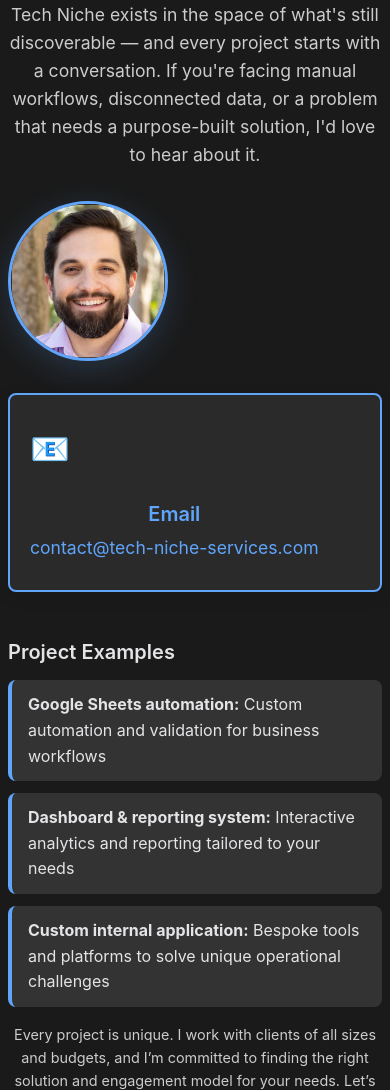
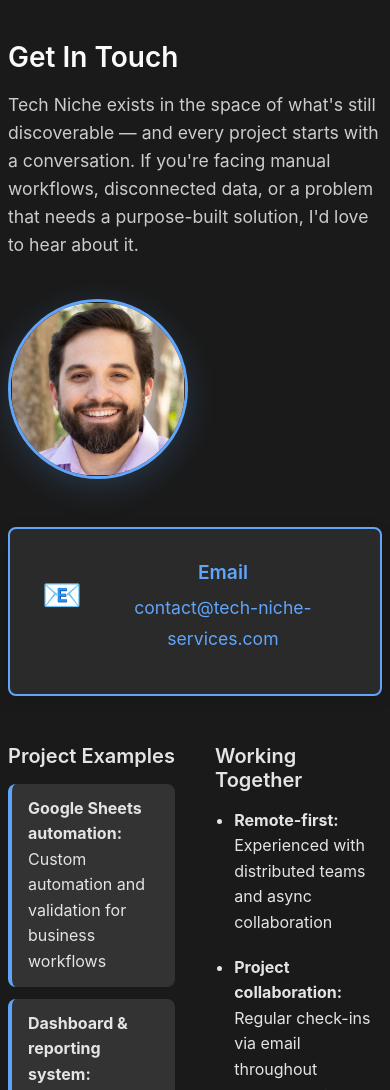
Before and after one commit to SheldonKCalicott/techniche-services, a website: page contact.html in a window 390 px wide. Shown: the part 384-1474 px from the top of the page. Drawn offline with Linux system fonts and the light colour scheme.

Commit message:
Improve mobile responsiveness across site and contact page

```diff
--- a/contact.html
+++ b/contact.html
@@ -65,31 +65,29 @@
         <!-- Contact Information -->
         <section class="section">
             <div class="container">
-                <div class="contact-main contact-main-wide">
-                    <div class="contact-header-block">
-                        <h2>Get In Touch</h2>
-                        <p class="contact-intro">Tech Niche exists in the space of what's still discoverable — and every project starts with a conversation. If you're facing manual workflows, disconnected data, or a problem that needs a purpose-built solution, I'd love to hear about it.</p>
-                    </div>
+                <div class="contact-main contact-page-main">
+                    <h2 class="contact-section-title">Get In Touch</h2>
+                    <p class="contact-intro contact-section-intro">Tech Niche exists in the space of what's still discoverable — and every project starts with a conversation. If you're facing manual workflows, disconnected data, or a problem that needs a purpose-built solution, I'd love to hear about it.</p>
 
-                    <div class="contact-primary-row">
-                        <div class="contact-photo-block">
+                    <div class="contact-hero-row">
+                        <div class="contact-portrait-wrap">
                             <picture>
                                 <source srcset="images/headshot.webp" type="image/webp">
-                                <img src="images/headshot.jpg" alt="Sheldon Calicott - Tech-Niche Services" class="contact-photo">
+                                <img src="images/headshot.jpg" alt="Sheldon Calicott - Tech-Niche Services" class="contact-portrait">
                             </picture>
                         </div>
-                        <div class="contact-email-column">
-                            <div class="contact-method primary contact-email-card">
+                        <div class="contact-tile-wrap">
+                            <div class="contact-method primary contact-email-tile">
                                 <div class="method-icon contact-email-icon">📧</div>
-                                <div class="method-content contact-email-content">
-                                    <h3>Email</h3>
-                                    <p><a href="mailto:contact@tech-niche-services.com?subject=Project%20Inquiry">contact@tech-niche-services.com</a></p>
+                                <div class="method-content">
+                                    <h3 class="contact-email-title">Email</h3>
+                                    <p class="contact-email-address"><a href="mailto:contact@tech-niche-services.com?subject=Project%20Inquiry">contact@tech-niche-services.com</a></p>
                                 </div>
                             </div>
                         </div>
                     </div>
 
-                    <div class="contact-sections">
+                    <div class="contact-sections contact-sections-grid">
                         <div class="contact-projects">
                             <h3>Project Examples</h3>
                             <div class="pricing-tiers">
@@ -97,7 +95,7 @@
                                 <div class="tier"><strong>Dashboard & reporting system:</strong> Interactive analytics and reporting tailored to your needs</div>
                                 <div class="tier"><strong>Custom internal application:</strong> Bespoke tools and platforms to solve unique operational challenges</div>
                             </div>
-                            <p class="pricing-note contact-pricing-note">Every project is unique. I work with clients of all sizes and budgets, and I’m committed to finding the right solution and engagement model for your needs. Let’s connect to discuss what’s possible for your situation.</p>
+                            <p class="pricing-note" style="font-size:0.95rem;color:#a1a1aa;">Every project is unique. I work with clients of all sizes and budgets, and I’m committed to finding the right solution and engagement model for your needs. Let’s connect to discuss what’s possible for your situation.</p>
                         </div>
                         <div class="contact-working">
                             <h3>Working Together</h3>
--- a/styles.css
+++ b/styles.css
@@ -14,6 +14,7 @@
     line-height: 1.6;
     color: #e4e4e7;
     background-color: #1a1a1a;
+    overflow-x: hidden;
 }
 
 /* Performance Optimizations */
@@ -848,6 +849,8 @@
 
     .nav-links {
         gap: 1.5rem;
+        flex-wrap: wrap;
+        justify-content: center;
     }
 
     .hero {
@@ -921,6 +924,50 @@
         gap: 1.5rem;
     }
 
+    .page-hero {
+        padding: 2.5rem 0 1.75rem 0;
+    }
+
+    .page-hero p {
+        font-size: 1.05rem;
+    }
+
+    .contact-page-main {
+        max-width: 100%;
+    }
+
+    .contact-section-title,
+    .contact-section-intro {
+        text-align: center;
+    }
+
+    .contact-hero-row {
+        justify-content: center;
+        margin: 2rem 0;
+        gap: 1.5rem;
+    }
+
+    .contact-tile-wrap {
+        flex-basis: 100%;
+        max-width: 100%;
+    }
+
+    .contact-email-tile {
+        padding: 1.75rem 1.25rem;
+    }
+
+    .contact-sections-grid {
+        grid-template-columns: 1fr;
+        gap: 1.75rem;
+        max-width: 100%;
+    }
+
+    .quick-contact-grid,
+    .availability-grid,
+    .interest-areas {
+        grid-template-columns: 1fr;
+    }
+
     .section {
         padding: 3rem 0;
     }
@@ -938,6 +985,14 @@
         gap: 1rem;
     }
 
+    .nav-brand a {
+        gap: 0.5rem;
+    }
+
+    .nav-brand .nav-title {
+        font-size: 1rem;
+    }
+
     .hero-content {
         text-align: center;
     }
@@ -966,6 +1021,31 @@
 
     .contact-card {
         padding: 1.5rem;
+    }
+
+    .page-hero h1 {
+        font-size: 1.75rem;
+    }
+
+    .page-hero p {
+        font-size: 1rem;
+    }
+
+    .contact-portrait {
+        width: 150px;
+        height: 150px;
+    }
+
+    .contact-email-title {
+        font-size: 1.25rem;
+    }
+
+    .contact-email-address {
+        font-size: 1.05rem;
+    }
+
+    .contact-working-list {
+        padding-left: 1rem;
     }
 
     .project-contact {
@@ -1233,13 +1313,6 @@
     margin-top: 80px;
     text-align: center;
     border-bottom: 2px solid #333;
-}
-
-.page-hero .hero-content {
-    display: block;
-    max-width: 1000px;
-    margin: 0 auto;
-    text-align: center;
 }
 
 .page-hero h1 {
@@ -2246,33 +2319,30 @@
     margin: 0;
 }
 
-.contact-main-wide {
+.contact-page-main {
     max-width: 1200px;
     margin: 0 auto;
 }
 
-.contact-header-block {
-    max-width: 820px;
-    margin: 0 auto 2.5rem auto;
-    text-align: center;
-}
-
-.contact-primary-row {
-    display: grid;
-    grid-template-columns: minmax(180px, 220px) minmax(280px, 1fr);
-    gap: 2rem;
+.contact-section-title,
+.contact-section-intro {
+    text-align: left;
+}
+
+.contact-hero-row {
+    display: flex;
     align-items: center;
-    justify-content: center;
-    max-width: 760px;
-    margin: 0 auto 2.5rem auto;
-}
-
-.contact-photo-block {
-    display: flex;
-    justify-content: center;
-}
-
-.contact-photo {
+    justify-content: flex-start;
+    gap: 2.5rem;
+    flex-wrap: wrap;
+    margin: 2.5rem 0 2rem 0;
+}
+
+.contact-portrait-wrap {
+    text-align: center;
+}
+
+.contact-portrait {
     width: 180px;
     height: 180px;
     border-radius: 50%;
@@ -2281,20 +2351,19 @@
     box-shadow: 0 8px 32px rgba(96, 165, 250, 0.2);
 }
 
-.contact-email-column {
-    width: 100%;
+.contact-tile-wrap {
+    flex: 1 1 320px;
     min-width: 0;
-}
-
-.contact-email-card {
+    max-width: 420px;
+}
+
+.contact-email-tile {
     background: #23272f;
     padding: 2rem 1.5rem;
     border-radius: 12px;
     box-shadow: 0 4px 16px rgba(0,0,0,0.12);
     border: 2px solid #333;
     font-size: 1.18rem;
-    display: flex;
-    flex-direction: column;
     align-items: center;
     justify-content: center;
     text-align: center;
@@ -2302,45 +2371,42 @@
 
 .contact-email-icon {
     font-size: 3rem;
-    margin: 0 0 0.75rem 0;
-}
-
-.contact-email-content h3 {
+    margin: 0 0 0.5rem 0;
+}
+
+.contact-email-tile .method-content {
+    width: 100%;
+}
+
+.contact-email-title {
     margin-bottom: 0.5rem;
     font-size: 1.4rem;
 }
 
-.contact-email-content p {
+.contact-email-address {
     margin-bottom: 0;
     font-size: 1.2rem;
+}
+
+.contact-email-address a {
     overflow-wrap: anywhere;
-}
-
-.contact-sections {
+    word-break: break-word;
+}
+
+.contact-sections-grid {
     display: grid;
     grid-template-columns: repeat(2, minmax(0, 1fr));
     gap: 2.5rem;
     max-width: 1200px;
     margin: 0 auto 2.5rem auto;
-    align-items: start;
-}
-
-.contact-projects,
-.contact-working {
-    min-width: 0;
-}
-
-.contact-pricing-note {
-    font-size: 0.95rem;
-    color: #a1a1aa;
 }
 
 .contact-working-list {
-    padding-left: 1.2rem;
+    padding-left: 1.2em;
 }
 
 .contact-working-list li {
-    margin-bottom: 1.2rem;
+    margin-bottom: 1.2em;
 }
 
 .contact-working-list li:last-child {
@@ -2504,7 +2570,7 @@
 
 .quick-contact-grid {
     display: grid;
-    grid-template-columns: repeat(auto-fit, minmax(260px, 1fr));
+    grid-template-columns: repeat(auto-fit, minmax(280px, 1fr));
     gap: 2rem;
     margin: 2rem 0;
 }
@@ -2547,7 +2613,7 @@
 
 .availability-grid {
     display: grid;
-    grid-template-columns: repeat(auto-fit, minmax(300px, 1fr));
+    grid-template-columns: repeat(auto-fit, minmax(260px, 1fr));
     gap: 2rem;
     margin: 2rem 0;
 }
@@ -2566,7 +2632,7 @@
 
 .interest-areas {
     display: grid;
-    grid-template-columns: repeat(4, 1fr);
+    grid-template-columns: repeat(auto-fit, minmax(240px, 1fr));
     gap: 1.5rem;
     margin: 2rem 0;
 }
@@ -2592,17 +2658,6 @@
 .interest-card p {
     font-size: 0.9rem;
     line-height: 1.5;
-}
-
-@media (max-width: 1024px) {
-    .interest-areas {
-        grid-template-columns: repeat(2, 1fr);
-    }
-
-    .contact-sections {
-        grid-template-columns: 1fr;
-        gap: 2rem;
-    }
 }
 
 .final-cta {
@@ -2652,11 +2707,6 @@
         font-size: 2rem;
     }
 
-    .page-hero p {
-        font-size: 1rem;
-        max-width: 100%;
-    }
-
     .hero-logo {
         max-width: 280px;
     }
@@ -2675,53 +2725,6 @@
         gap: 2rem;
     }
 
-    .services-grid,
-    .quick-contact-grid,
-    .availability-grid,
-    .interest-areas,
-    .pricing-examples {
-        grid-template-columns: 1fr;
-    }
-
-    .contact-main-wide {
-        max-width: 100%;
-    }
-
-    .contact-header-block {
-        margin-bottom: 2rem;
-    }
-
-    .contact-primary-row {
-        grid-template-columns: 1fr;
-        gap: 1.5rem;
-        max-width: 100%;
-        margin-bottom: 2rem;
-    }
-
-    .contact-photo {
-        width: 160px;
-        height: 160px;
-    }
-
-    .contact-email-card,
-    .quick-contact-card,
-    .availability-card,
-    .interest-card,
-    .service-card,
-    .pricing-category,
-    .final-cta,
-    .process-item {
-        padding: 1.5rem;
-    }
-
-    .contact-email-content h3 {
-        font-size: 1.25rem;
-    }
-
-    .contact-email-content p {
-        font-size: 1.05rem;
-    }
-
     .project-header {
         flex-direction: column;
         align-items: flex-start;
@@ -2745,39 +2748,3 @@
         transform: none;
     }
 }
-
-@media (max-width: 480px) {
-    .page-hero {
-        padding: 2.5rem 0 1.5rem 0;
-    }
-
-    .page-hero h1 {
-        font-size: 1.6rem;
-    }
-
-    .page-hero p {
-        font-size: 0.95rem;
-    }
-
-    .section {
-        padding: 2.5rem 0;
-    }
-
-    .process-item {
-        flex-direction: column;
-        gap: 0.75rem;
-    }
-
-    .contact-email-card,
-    .final-cta,
-    .quick-contact-card,
-    .availability-card,
-    .interest-card,
-    .service-card {
-        padding: 1.25rem;
-    }
-
-    .contact-working-list {
-        padding-left: 1rem;
-    }
-}
```
